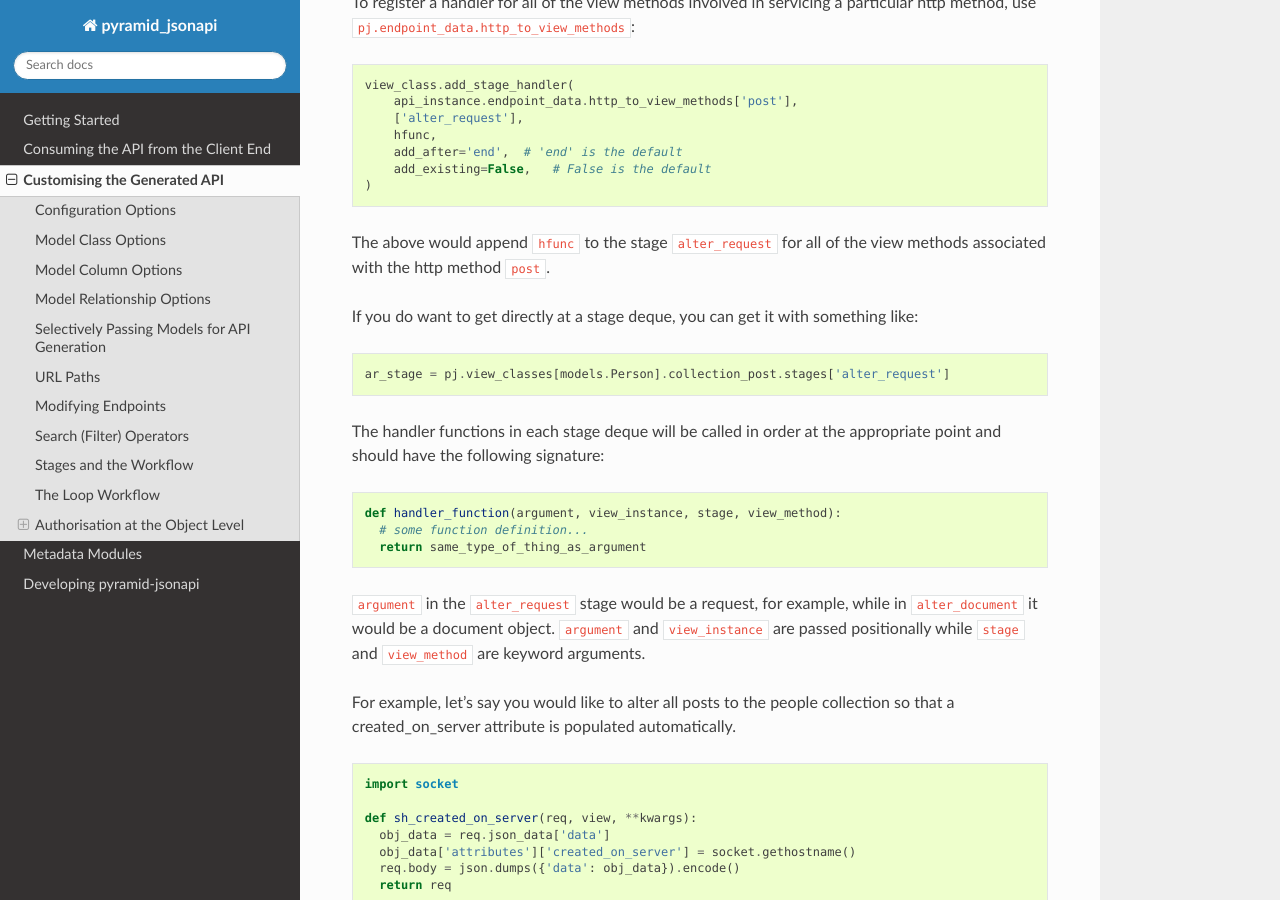
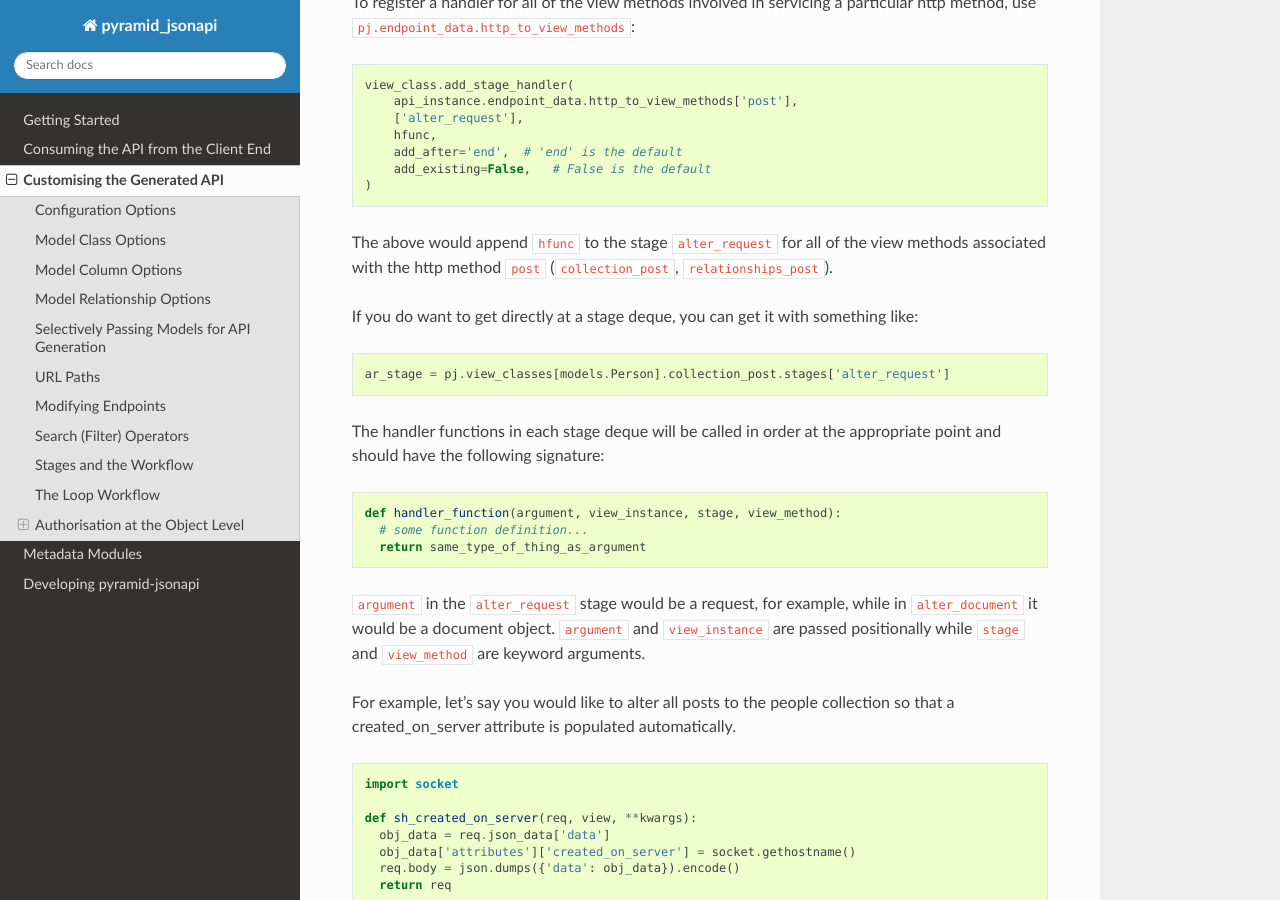
Before and after one commit to colinhiggs/pyramid-jsonapi, a Sphinx documentation site: the page built from docs/source/customisation.rst, in a window 1280 px wide and 900 px high, scrolled down 6222 px. Built offline with Sphinx 7.4.7 and the Read the Docs theme 2.0.0, drawn with Linux system fonts in a browser that asks for light colours; pages that are not in the unit, such as notebooks, are missing from menus.

Commit message:
spell out which view methods handle the http post method.

```diff
--- a/docs/source/customisation.rst
+++ b/docs/source/customisation.rst
@@ -306,7 +306,8 @@
   )
 
 The above would append ``hfunc`` to the stage ``alter_request`` for all of the
-view methods associated with the http method ``post``.
+view methods associated with the http method ``post`` (``collection_post``,
+``relationships_post``).
 
 If you do want to get directly at a stage deque, you can get it with something
 like:
```
